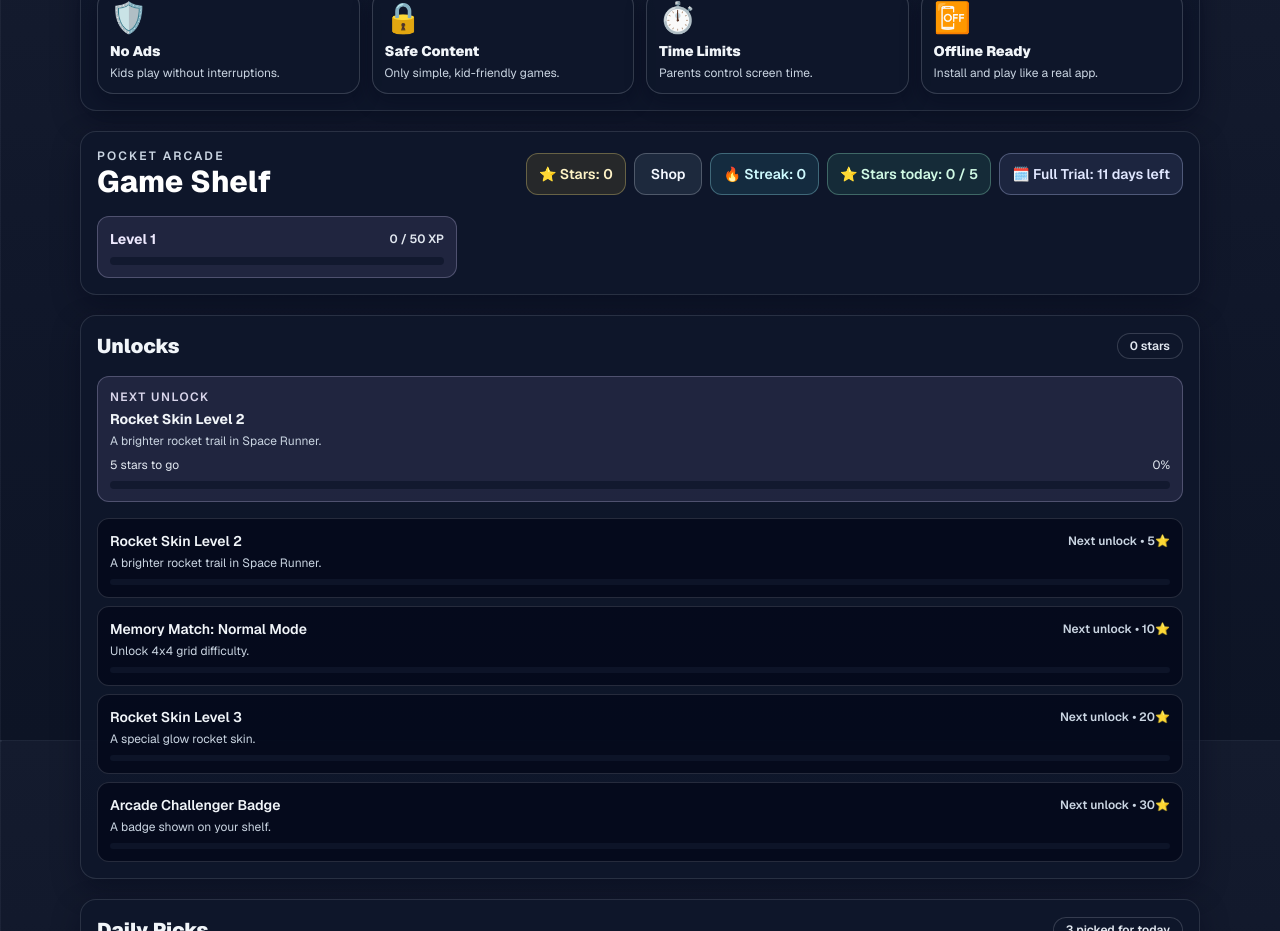
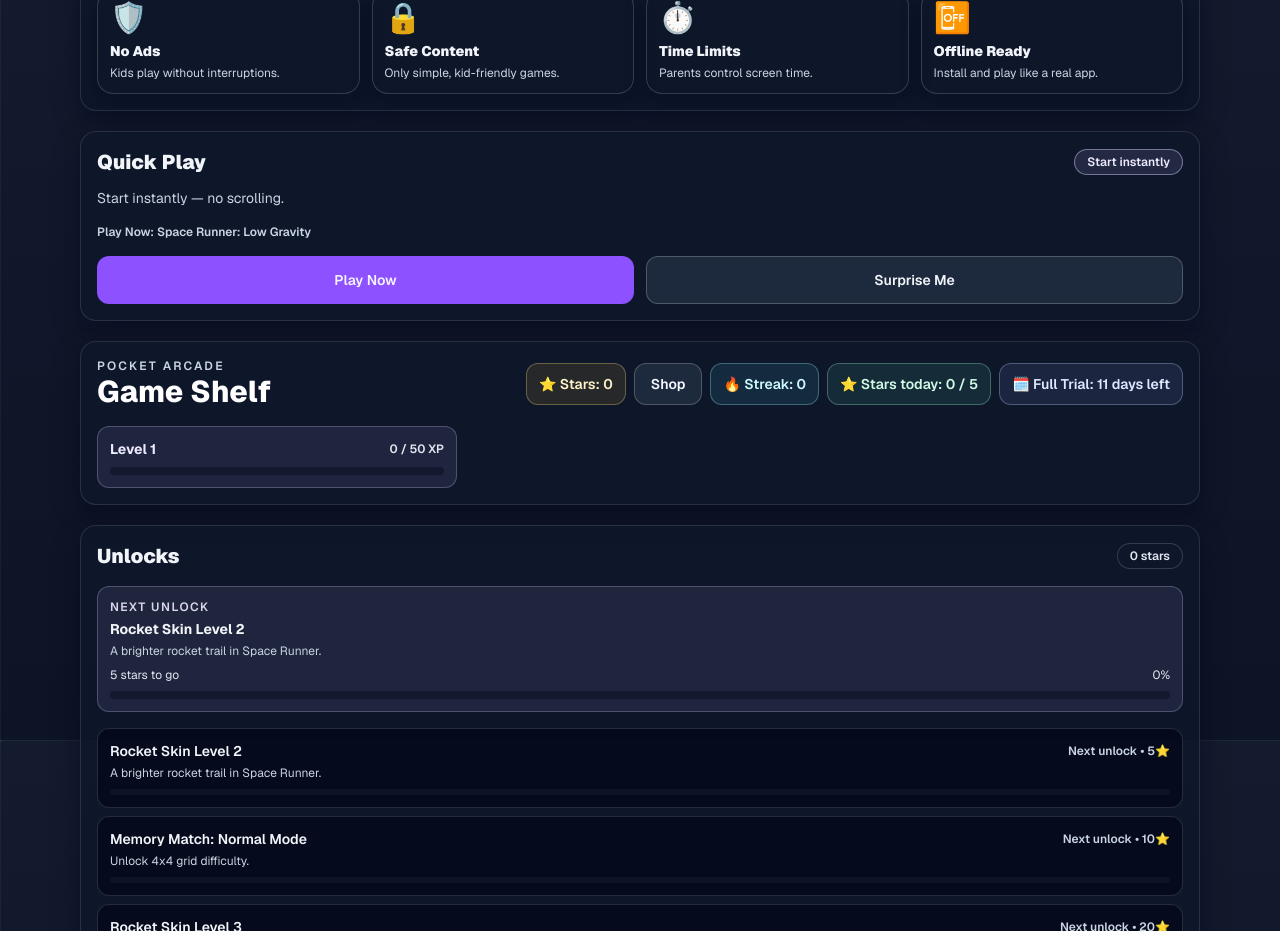
Before and after one commit to flowsyncsolutions/pixelpress, a Next.js app: page /play in a window 1280 px wide. Shown: the part 860-1791 px from the top of the page. Built offline with nearby package versions, Linux system fonts and the light colour scheme.

Commit message:
Add Quick Play section with Play Now and Surprise Me on /play

```diff
--- a/src/components/GameBrowse.tsx
+++ b/src/components/GameBrowse.tsx
@@ -2,6 +2,7 @@
 
 import { useEffect, useMemo, useRef, useState } from "react";
 import Link from "next/link";
+import { useRouter } from "next/navigation";
 import ExitGate from "@/src/components/ExitGate";
 import GameCover from "@/src/components/GameCover";
 import PlaySoftGate from "@/src/components/PlaySoftGate";
@@ -9,8 +10,10 @@ import { arcade } from "@/src/lib/arcadeSkin";
 import {
   type GameCategory,
   getAllGames,
+  getFeaturedLiveGames,
   getLiveGames,
   getLiveGamesByCategory,
+  getRandomLiveGame,
   searchGames,
 } from "@/src/lib/games";
 import { metricsGetAll, metricsSessionStart } from "@/src/lib/metrics";
@@ -67,6 +70,7 @@ function getVariantBadgeText(game: { variantOf?: string; variantLabel?: string }
 }
 
 export default function GameBrowse({ category = "all", showDailyPicks = false }: GameBrowseProps) {
+  const router = useRouter();
   const [query, setQuery] = useState("");
   const [stars, setStars] = useState(0);
   const [streak, setStreak] = useState(0);
@@ -107,11 +111,17 @@ export default function GameBrowse({ category = "all", showDailyPicks = false }:
     () => allGames.filter((game) => game.status === "coming_soon"),
     [allGames],
   );
-  const featuredGames = useMemo(
-    () => allLiveGames.filter((game) => game.featured),
-    [allLiveGames],
-  );
+  const featuredGames = useMemo(() => getFeaturedLiveGames(), []);
   const dailyPicks = useMemo(() => getDailySeededItems(allLiveGames, 3), [allLiveGames]);
+  const quickPlaySlug = useMemo(() => {
+    if (showDailyPicks && category === "all" && dailyPicks.length > 0) {
+      return dailyPicks[0]?.slug;
+    }
+    if (featuredGames.length > 0) {
+      return featuredGames[0]?.slug;
+    }
+    return allLiveGames[0]?.slug;
+  }, [allLiveGames, category, dailyPicks, featuredGames, showDailyPicks]);
 
   const counts = useMemo(() => {
     const nextCounts: Record<BrowseCategory, number> = {
@@ -287,7 +297,26 @@ export default function GameBrowse({ category = "all", showDailyPicks = false }:
 
   const headingLabel = category === "all" ? "Game Shelf" : `${CATEGORY_META[category].label} Games`;
   const searchResultCountLabel = `${filteredGames.length} ${filteredGames.length === 1 ? "game" : "games"}`;
+  const quickPlayTitle = useMemo(() => {
+    const selected = allLiveGames.find((game) => game.slug === quickPlaySlug);
+    return selected?.title ?? "No games available";
+  }, [allLiveGames, quickPlaySlug]);
   const nextUnlock = getNextUnlock(stars);
+  const handlePlayNow = () => {
+    if (!quickPlaySlug) {
+      return;
+    }
+    router.push(`/play/${quickPlaySlug}`);
+  };
+  const handleSurpriseMe = () => {
+    const random = getRandomLiveGame();
+    const fallbackSlug = quickPlaySlug ?? allLiveGames[0]?.slug;
+    const slug = random?.slug ?? fallbackSlug;
+    if (!slug) {
+      return;
+    }
+    router.push(`/play/${slug}`);
+  };
   const renderGamesGrid = (gamesToRender: typeof filteredGames) => {
     if (gamesToRender.length === 0) {
       return (
@@ -587,6 +616,38 @@ export default function GameBrowse({ category = "all", showDailyPicks = false }:
             </section>
           ) : null}
 
+          {showDailyPicks && category === "all" ? (
+            <section className={`${THEME.surfaces.card} p-4`}>
+              <div className="mb-3 flex flex-wrap items-center justify-between gap-2">
+                <h2 className="text-xl font-black text-slate-100">Quick Play</h2>
+                <span className={`${THEME.surfaces.pill} border-violet-200/45 bg-violet-300/12 text-violet-100`}>
+                  Start instantly
+                </span>
+              </div>
+              <p className="mb-4 text-sm text-slate-300">Start instantly — no scrolling.</p>
+              <p className="mb-4 text-xs font-semibold text-slate-300">Play Now: {quickPlayTitle}</p>
+
+              <div className="grid gap-3 sm:grid-cols-2">
+                <button
+                  type="button"
+                  onClick={handlePlayNow}
+                  disabled={!quickPlaySlug}
+                  className={`${arcade.primaryButton} h-12 w-full text-base disabled:cursor-not-allowed disabled:opacity-50`}
+                >
+                  Play Now
+                </button>
+                <button
+                  type="button"
+                  onClick={handleSurpriseMe}
+                  disabled={!allLiveGames.length}
+                  className={`${arcade.secondaryButton} h-12 w-full text-base disabled:cursor-not-allowed disabled:opacity-50`}
+                >
+                  Surprise Me
+                </button>
+              </div>
+            </section>
+          ) : null}
+
           <header className={`${THEME.surfaces.card} p-4`}>
             <div className="mb-4 flex flex-wrap items-center justify-between gap-3">
               <div>
--- a/src/lib/games.ts
+++ b/src/lib/games.ts
@@ -273,6 +273,24 @@ export function getLiveGames(): Game[] {
   return GAMES.filter((game) => game.status === "live");
 }
 
+export function getFeaturedLiveGames(): Game[] {
+  const featured = getLiveGames().filter((game) => game.featured);
+  const preferred = featured.find((game) => game.slug === "space-runner");
+  if (!preferred) {
+    return featured;
+  }
+  return [preferred, ...featured.filter((game) => game.slug !== preferred.slug)];
+}
+
+export function getRandomLiveGame(excludedSlugs: string[] = []): Game | undefined {
+  const excluded = new Set(excludedSlugs);
+  const pool = getLiveGames().filter((game) => !excluded.has(game.slug));
+  if (pool.length === 0) {
+    return undefined;
+  }
+  return pool[Math.floor(Math.random() * pool.length)];
+}
+
 export function getLiveGamesByCategory(category: GameCategory): Game[] {
   return getLiveGames().filter((game) => game.category === category);
 }
```
